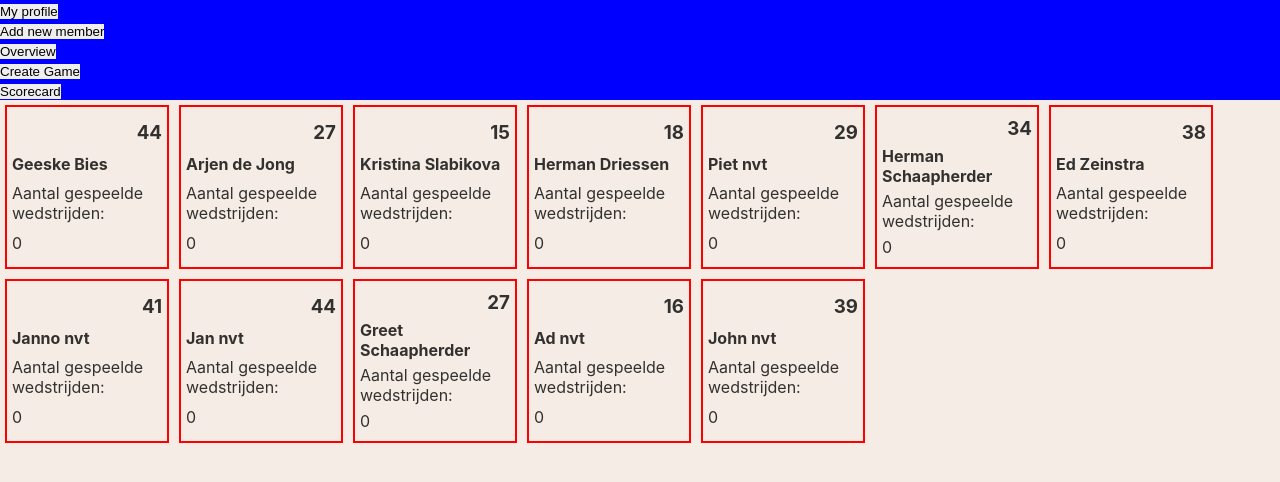
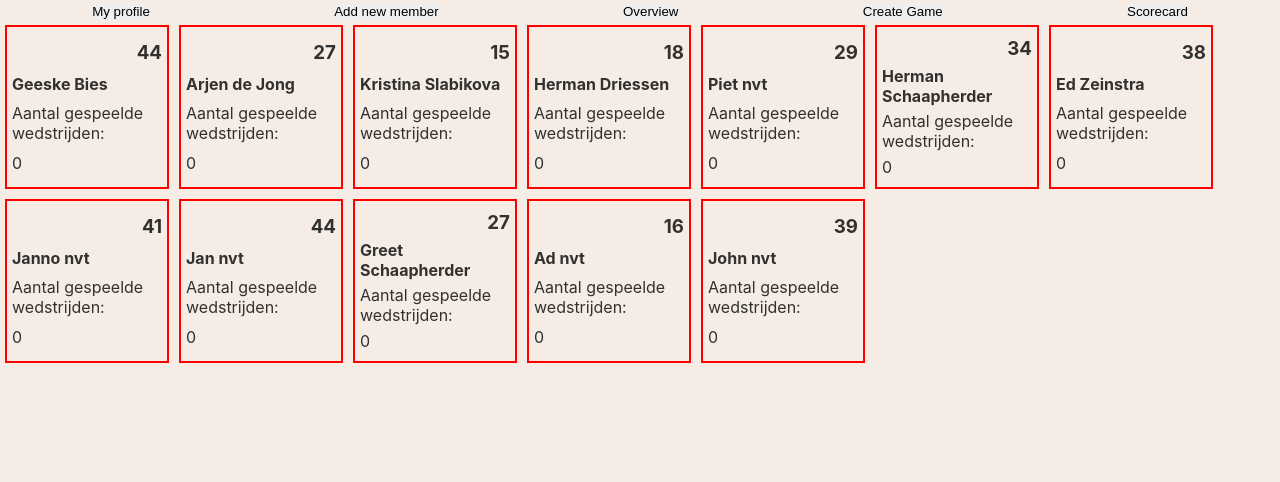
Before and after one commit to adjong87/fe-drieballen, a React (Create React App) app: page /overview in a window 1280 px wide. Shown: the top 482 px of the page. Built offline with nearby package versions, Linux system fonts and the light colour scheme.

Commit message:
aparte navbar voor admins gemaakt

```diff
--- a/src/App.js
+++ b/src/App.js
@@ -16,7 +16,6 @@ function App() {
     return (
         <>
             <NavBar/>
-            <div className="content">
                 <Switch>
                     <Route exact path="/">
                         <Login/>
@@ -43,7 +42,6 @@ function App() {
                     {/*/!*    <NewMember />*!/*/}
                     {/*</Route>*/}
                 </Switch>
-            </div>
         </>
     );
 }
--- a/src/components/navBar/NavBar.css
+++ b/src/components/navBar/NavBar.css
@@ -1,4 +1,20 @@
-Nav {
+ul {
+    display: flex;
+    justify-content: space-around;
+
+}
+
+li {
+    list-style-type: none;
+}
+
+.navbar-admin {
+}
+
+button:hover{
+    background-color: yellow;
+}
+
+button:active{
     background-color: blue;
-    min-width: 1000px;
 }
--- a/src/components/navBar/NavBar.js
+++ b/src/components/navBar/NavBar.js
@@ -1,53 +1,16 @@
 import {useHistory} from "react-router-dom";
+import {useState} from "react";
+import NavBarAdmin from './NavBarAdmin'
 import './NavBar.css'
-import {useState} from "react";
 
 function NavBar() {
     const history = useHistory();
     const [role, setRole] = useState('ADMIN')
     return (
-        <nav>
-            <div>
-                {role === "ADMIN" &&
-                    <ul>
-                        <li>
-                            <button
-                                type="button"
-                                onClick={() => history.push('/profile')}>
-                                My profile
-                            </button>
-                        </li>
-                        <li>
-                            <button
-                                type="button"
-                                onClick={() => history.push('/addMember')}>
-                                Add new member
-                            </button>
-                        </li>
-                        <li>
-                            <button
-                                type="button"
-                                onClick={() => history.push('/overview')}>
-                                Overview
-                            </button>
-                        </li>
-                        <li>
-                            <button
-                                type="button"
-                                onClick={() => history.push('/create')}>
-                                Create Game
-                            </button>
-                        </li>
-                        <li>
-                            <button
-                                type="button"
-                                onClick={() => history.push('/scorecard')}>
-                                Scorecard
-                            </button>
-                        </li>
-                    </ul>}
-            </div>
-        </nav>
+        <>
+            {role === "ADMIN" &&
+                <NavBarAdmin/>}
+        </>
     );
 }
 
--- /dev/null
+++ b/src/components/navBar/NavBarAdmin.js
@@ -0,0 +1,50 @@
+import {useHistory} from "react-router-dom";
+
+function NavBarAdmin() {
+    const history = useHistory();
+    return (
+        <div>
+            <nav>
+                <ul className="navbar-admin">
+                    <li>
+                        <button
+                            type="button"
+                            onClick={() => history.push('/profile')}>
+                            My profile
+                        </button>
+                    </li>
+                    <li>
+                        <button
+                            type="button"
+                            onClick={() => history.push('/addMember')}>
+                            Add new member
+                        </button>
+                    </li>
+                    <li>
+                        <button
+                            type="button"
+                            onClick={() => history.push('/overview')}>
+                            Overview
+                        </button>
+                    </li>
+                    <li>
+                        <button
+                            type="button"
+                            onClick={() => history.push('/create')}>
+                            Create Game
+                        </button>
+                    </li>
+                    <li>
+                        <button
+                            type="button"
+                            onClick={() => history.push('/scorecard')}>
+                            Scorecard
+                        </button>
+                    </li>
+                </ul>
+            </nav>
+        </div>
+    )
+}
+
+export default NavBarAdmin
```
Also changed, not shown: src/components/navBar/NavBarAdmin.css (added).
